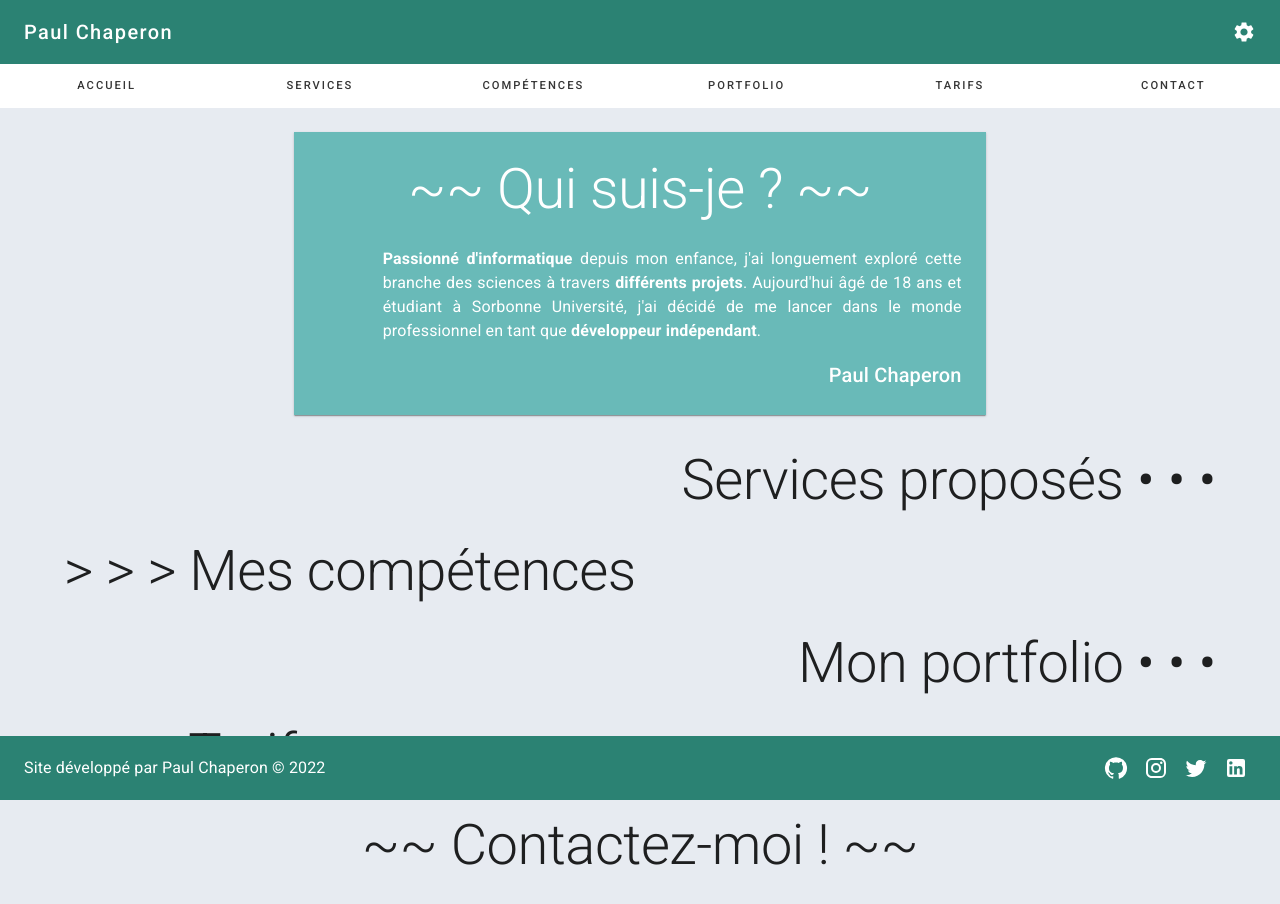
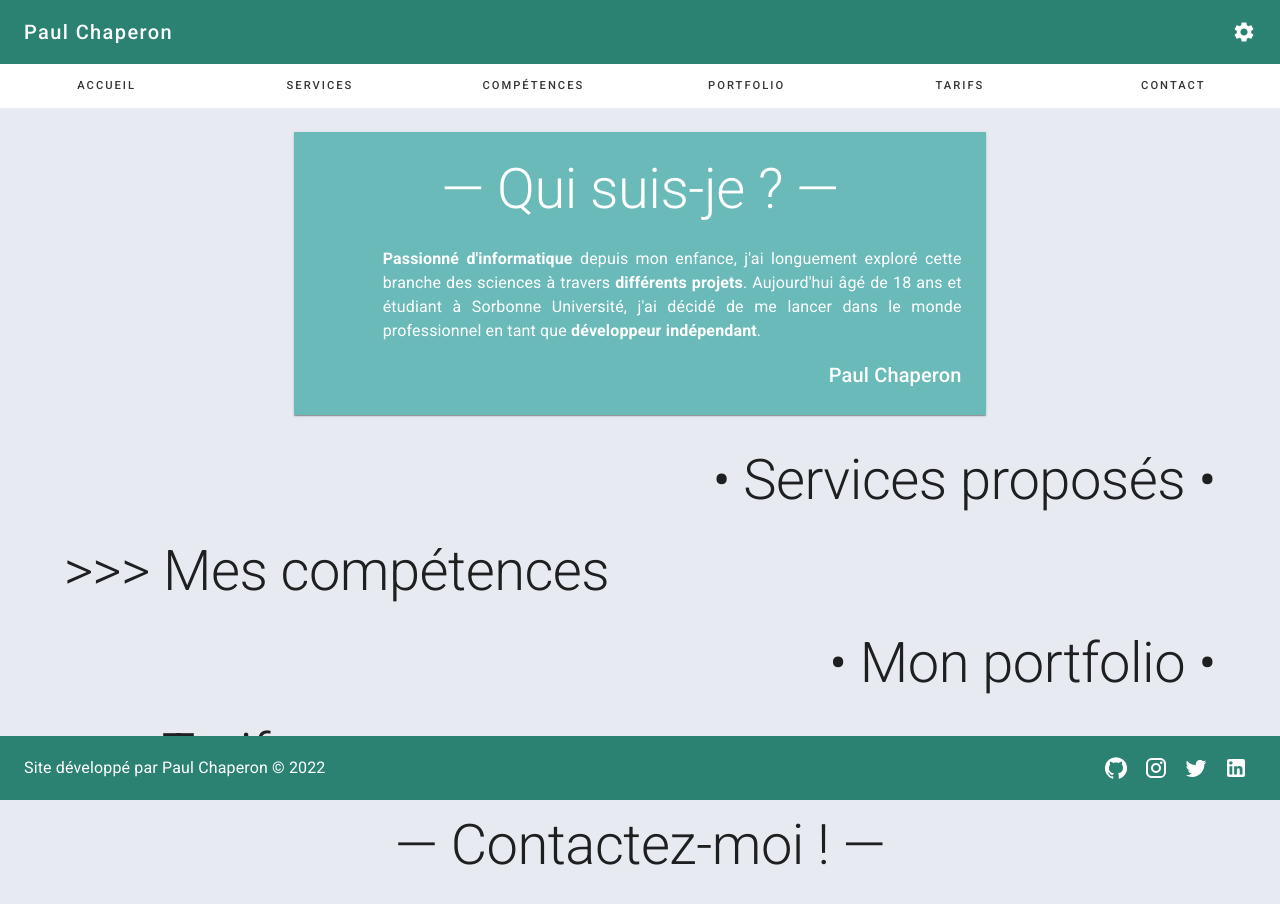
Before and after one commit to Astrolopitheque/paulchapcom, a Gatsby site: page / in a window 1280 px wide. Built offline with nearby package versions, Linux system fonts and the light colour scheme; Gatsby itself is replaced by a stand-in of ours.

Commit message:
Edited headings

```diff
--- a/src/pages/index.js
+++ b/src/pages/index.js
@@ -18,11 +18,12 @@ const StyledHeading = ({ children, align, color, sx }) => {
         ...sx,
       }}
     >
-      {(align === 'left' || align === 'justify') && '> > > '}
-      {align === 'center' && '~~ '}
+      {(align === 'left' || align === 'justify') && '>>> '}
+      {align === 'right' && '• '}
+      {align === 'center' && '— '}
       {children}
-      {align === 'center' && ' ~~'}
-      {align === 'right' && ' • • •'}
+      {align === 'center' && ' —'}
+      {align === 'right' && ' •'}
     </Typography>
   );
 }
```
